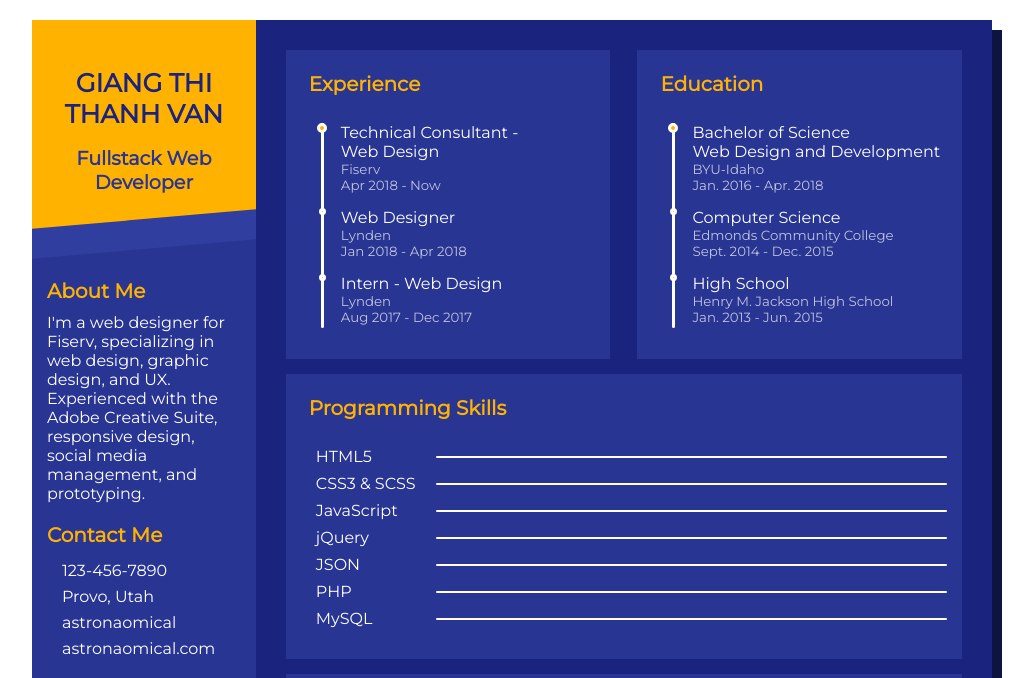
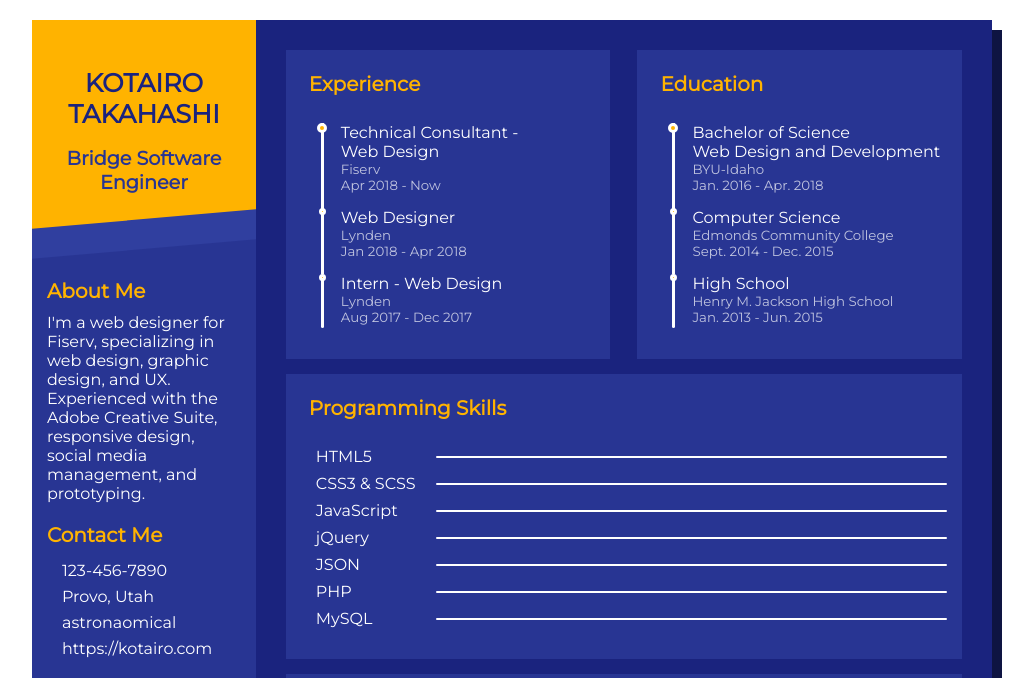
Before and after one commit to kotairo-group/cv_kotairo, a plain HTML site: page index.html in a window 1280 px wide. Shown: the top 678 px of the page, without its empty margins (128-1161 px from the left). Drawn offline with Linux system fonts and the light colour scheme.

Commit message:
change_profile

```diff
--- a/index.html
+++ b/index.html
@@ -18,8 +18,8 @@
             <i class="fas fa-rocket"></i>
           </div>
           <div class="info">
-            <h1 class="name">Giang Thi Thanh Van</h1>
-            <h2 class="job">Fullstack Web Developer</h2>
+            <h1 class="name">Kotairo Takahashi</h1>
+            <h2 class="job">Bridge Software Engineer</h2>
           </div>
         </div>
         <div class="about">
@@ -41,13 +41,13 @@
             >
           </div>
           <div class="email">
-            <a href="mailto:astronaomical@gmail.com"
+            <a href="mailto:kotairo@gmail.com"
               ><i class="fas fa-envelope"></i><span>astronaomical</span></a
             >
           </div>
           <div class="website">
-            <a href="http://astronaomical.com/" target="_blank">
-              <i class="fas fa-home"></i><span>astronaomical.com</span></a
+            <a href="https://kotairo.com/" target="_blank">
+              <i class="fas fa-home"></i><span>https://kotairo.com</span></a
             >
           </div>
         </div>
```
